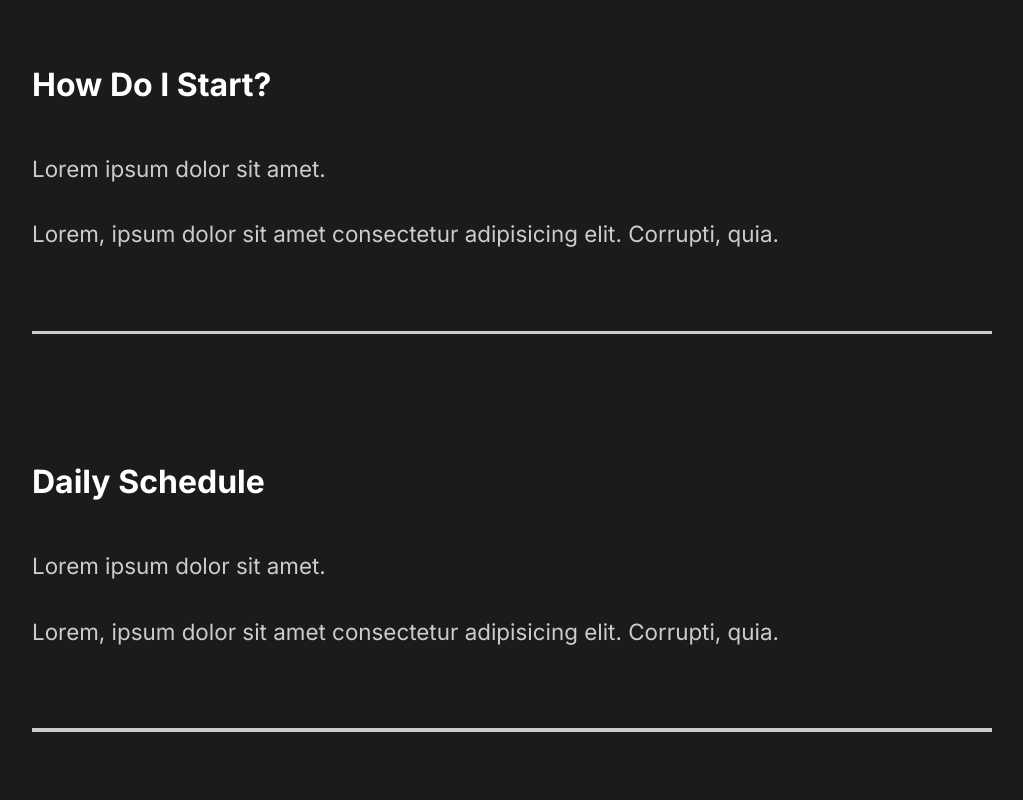
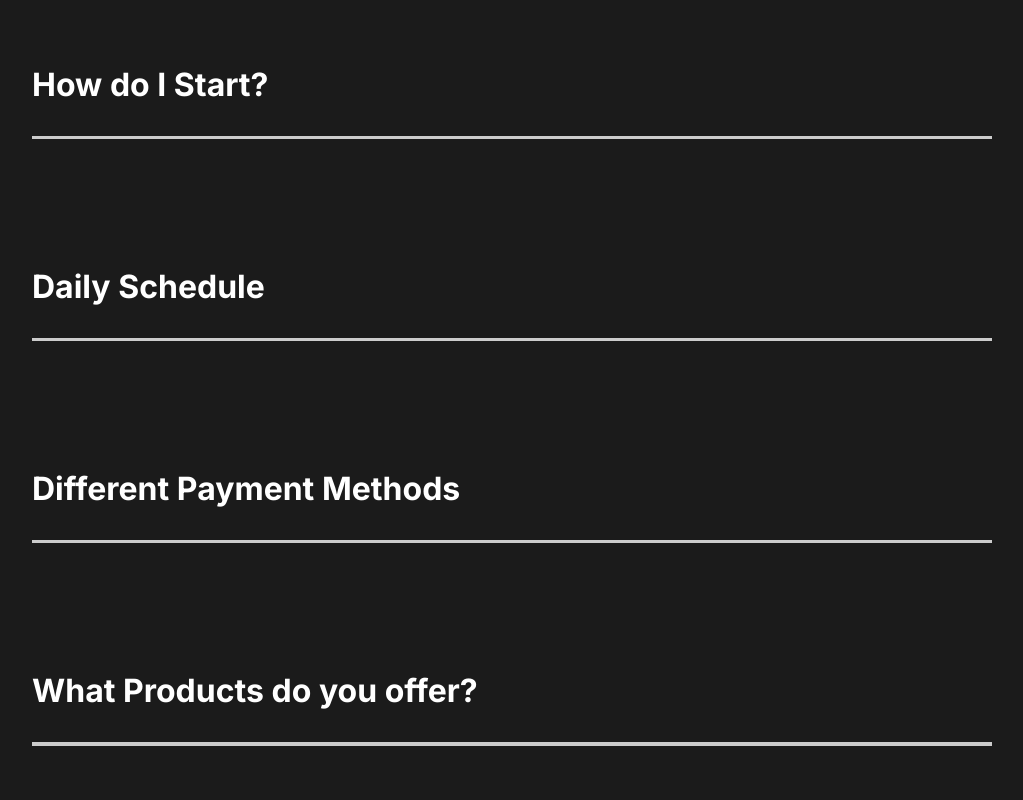
Before and after one commit to AMartinezSounds/alfredo-capture-website, a React (Create React App) app: page / in a window 1280 px wide. Shown: the part 2400-3200 px from the top of the page, without its empty margins (128-1151 px from the left). Built offline with nearby package versions, Linux system fonts and the light colour scheme.

Commit message:
It's possible to toggle the Faq answers + added scroll animation in the about us section.

```diff
--- a/src/App.js
+++ b/src/App.js
@@ -11,7 +11,7 @@
 import { Switch, Route, useLocation} from 'react-router-dom';
 
 //Animation
-import {AnimatePresence, animatePresence} from 'framer-motion';
+import {AnimatePresence} from 'framer-motion';
 
 function App() {
   const location = useLocation();
--- a/src/animation.js
+++ b/src/animation.js
@@ -95,4 +95,19 @@
             ease: 'easeOut'
         }
     }
-}
+};
+
+export const scrollReveal = {
+    hidden: {
+        opacity: 0,
+        scale: 1.2,
+        transition: { duration: 0.5 },
+    },
+    show: {
+        opacity: 1,
+        scale: 1,
+        transition: {
+            duration: 0.5,
+        }
+    },
+};
--- a/src/components/FaqSection.js
+++ b/src/components/FaqSection.js
@@ -1,42 +1,43 @@
 import React from 'react';
 import styled from 'styled-components';
+import {useScroll} from './useScroll';
+import { scrollReveal } from '../animation';
+
 import { About } from '../styles';
+import Toggle from './Toggle';
+import { AnimateSharedLayout } from 'framer-motion';
 
 const FaqSection = () => {
+    const [element, controls] = useScroll();
     return (
-        <Faq>
+        <Faq variants={scrollReveal} ref={element} animate={controls} initial='hidden'>
             <h2>Any Questions <span>FAQ</span></h2>
-            <div className="question">
-                <h4>How Do I Start?</h4>
+            <AnimateSharedLayout>
+            <Toggle title='How do I Start?'>
                 <div className="answer">
                     <p>Lorem ipsum dolor sit amet.</p>
                     <p>Lorem, ipsum dolor sit amet consectetur adipisicing elit. Corrupti, quia.</p>
                 </div>
-                <div className="faq-line"></div>
-            </div>
-            <div className="question">
-                <h4>Daily Schedule</h4>
+            </Toggle>
+            <Toggle title="Daily Schedule">
                 <div className="answer">
                     <p>Lorem ipsum dolor sit amet.</p>
                     <p>Lorem, ipsum dolor sit amet consectetur adipisicing elit. Corrupti, quia.</p>
                 </div>
-                <div className="faq-line"></div>
-            </div>
-            <div className="question">
-                <h4>Different Payment Methods</h4>
+            </Toggle>
+            <Toggle title='Different Payment Methods'>
                 <div className="answer">
                     <p>Lorem ipsum dolor sit amet.</p>
                     <p>Lorem, ipsum dolor sit amet consectetur adipisicing elit. Corrupti, quia.</p>
                 </div>
-                <div className="faq-line"></div>
-            </div>
-            <div className="question">
-                <h4>What Products do you offer?</h4>
+            </Toggle>
+            <Toggle title="What Products do you offer?">
                 <div className="answer">
                     <p>Lorem ipsum dolor sit amet.</p>
                     <p>Lorem, ipsum dolor sit amet consectetur adipisicing elit. Corrupti, quia.</p>
                 </div>
-            </div>
+            </Toggle>
+            </AnimateSharedLayout>
         </Faq>
     );
 };
--- a/src/components/ServicesSection.js
+++ b/src/components/ServicesSection.js
@@ -1,11 +1,15 @@
 import React from 'react';
+import {useScroll} from './useScroll';
 
 //import icons
+
 import clock from '../img/clock.svg';
 import diaphragm from '../img/diaphragm.svg';
 import money from '../img/money.svg';
 import teamwork from '../img/teamwork.svg';
 import home2 from '../img/home2.png';
+import {scrollReveal} from '../animation';
+
 
 // Styles
 
@@ -13,8 +17,9 @@
 import styled from 'styled-components';
 
 const ServicesSection = () => {
+    const [element, controls] = useScroll();
     return (
-        <Services>
+        <Services variants={scrollReveal} animate={controls} initial='hidden' ref={element}>
             <Description>
                 <h2>High <span>quality</span> services </h2>
                 <Cards>
--- /dev/null
+++ b/src/components/Toggle.js
@@ -0,0 +1,15 @@
+import { motion } from 'framer-motion';
+import React, {useState} from 'react'
+
+function Toggle({ children, title }) {
+    const [toggle, setToggle] = useState(false);
+    return (
+        <motion.div layout className="question" onClick={() => setToggle(!toggle)}>
+            <motion.h4 layout>{title}</motion.h4>
+            {toggle ? children : ""}
+            <div className="faq-line"></div>
+        </motion.div>
+    )
+}
+
+export default Toggle;
--- /dev/null
+++ b/src/components/useScroll.js
@@ -0,0 +1,13 @@
+import {useInView} from 'react-intersection-observer'
+import {useAnimation} from 'framer-motion';
+
+export const useScroll = () => {
+    const controls = useAnimation();
+    const [element, view] = useInView({threshold: 0.5});
+    if(view){
+        controls.start('show');
+    }else {
+        controls.start('hidden');
+    }
+    return [element, controls];
+};
--- a/src/styles.js
+++ b/src/styles.js
@@ -1,6 +1,7 @@
 import styled from "styled-components";
+import {motion} from 'framer-motion';
 
-export const About = styled.div`
+export const About = styled(motion.div)`
     min-height: 90vh;
     display: flex;
     align-items: center;
```
